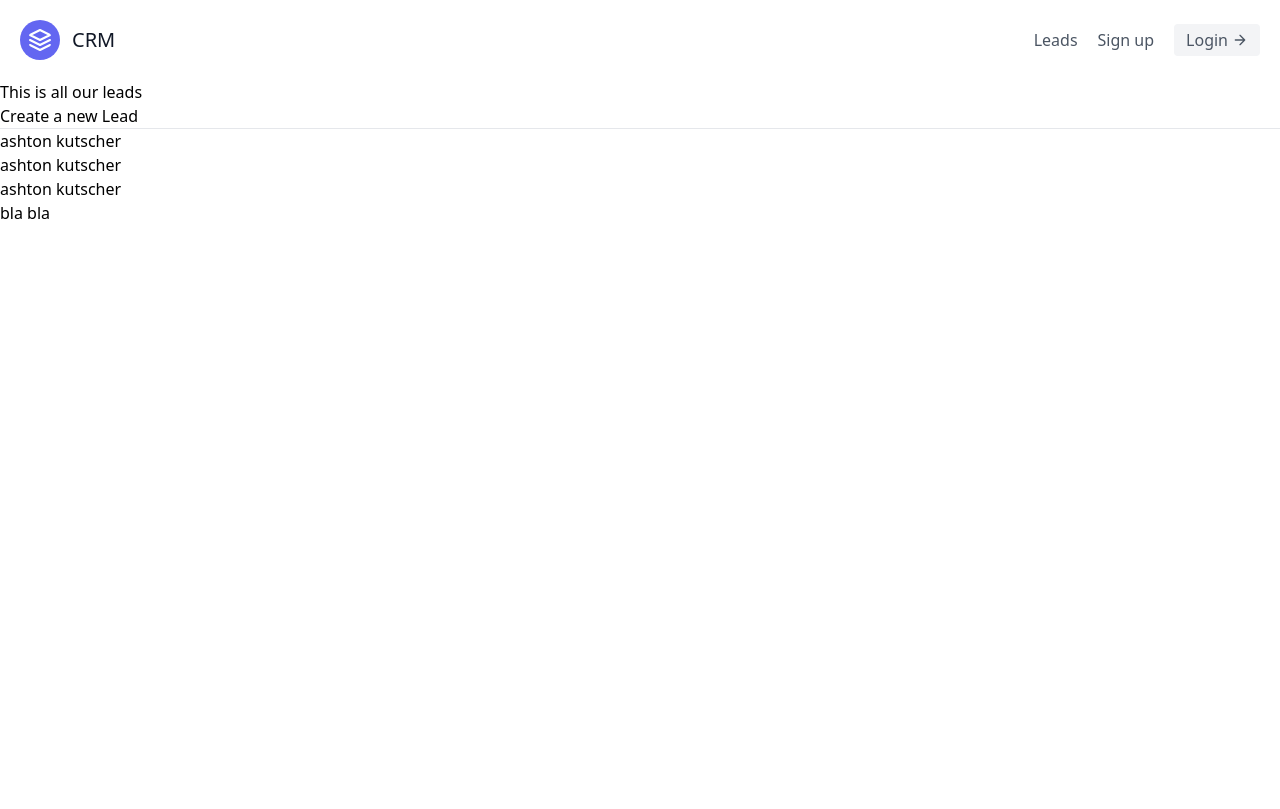
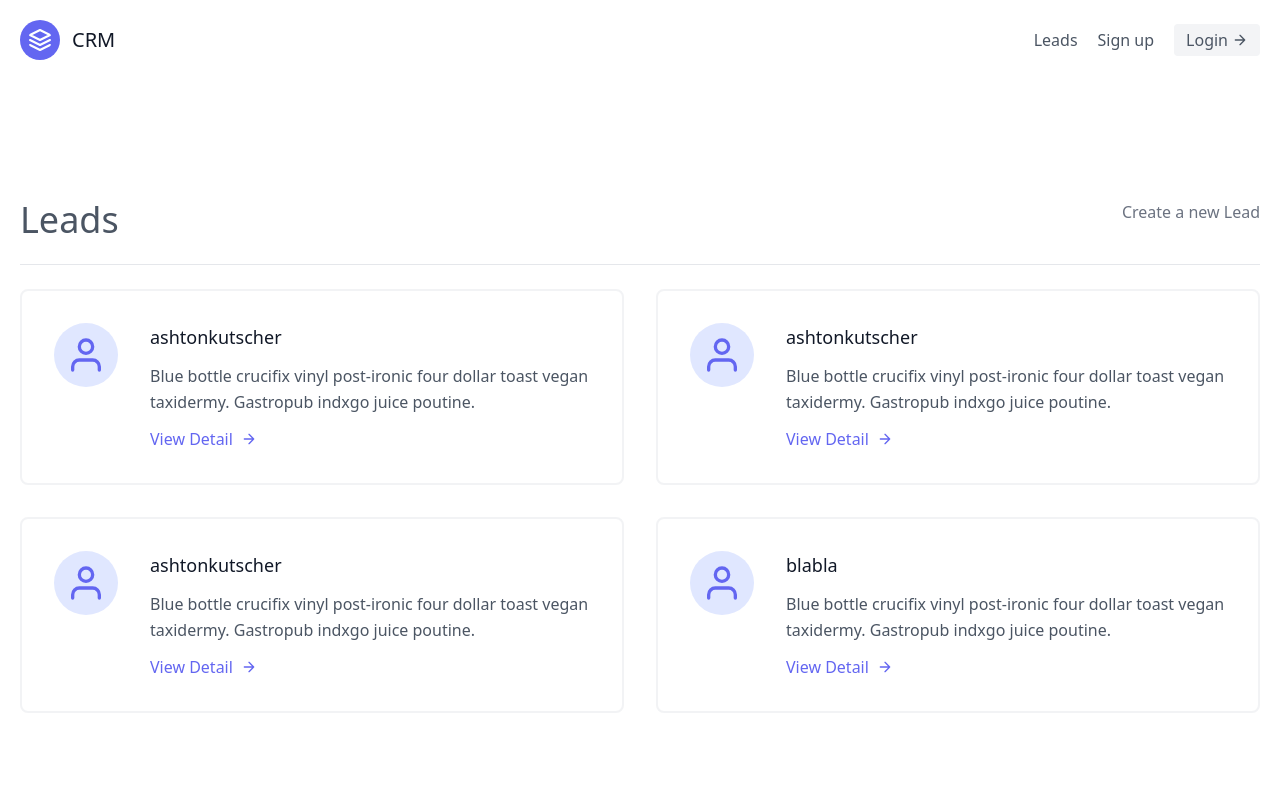
Before and after one commit to botros-workspace/CRM-django, a Django app: page /leads/ in a window 1280 px wide. Before the commit the page ends 219 px from the top, so only its background shows below. Run offline with Django 3.2, Linux system fonts and the light colour scheme; data comes from the database, SQL or seed files in the repository.

Commit message:
+ lead list view style

```diff
--- a/templates/lead-list.html
+++ b/templates/lead-list.html
@@ -1,11 +1,38 @@
 {% extends 'base.html' %}
 {% block content %}
-  <h1>This is all our leads</h1>
-        <a href = "{% url 'leads:lead-create' %}">Create a new Lead</a>
-        <hr />
+<section class="text-gray-600 body-font">
+  <div class="container px-5 py-24 mx-auto flex flex-wrap">
+  <div class= "w-full mb-6 py-6 flex justify-between item-center border-b border-grey-200">
+        <div>
+            <h1 class="text-4xl text-grey-800">Leads</h1>
+        </div>
+        <div>
+            <a class = "text-gray-500 hover:text-blue-500" href = "{% url 'leads:lead-create' %}"> Create a new Lead </a>
+        </div>
+    </div>
+    <div class="flex flex-wrap -m-4">
         {% for lead in leads %}
-            <div class ="lead">
-                <a href = "{% url 'leads:lead-detail' lead.pk %}">{{lead.first_name}} {{lead.last_name}}</a>
+            <div class="p-4 lg:w-1/2 md:w-full">
+                <div class="flex border-2 rounded-lg border-gray-200 border-opacity-50 p-8 sm:flex-row flex-col">
+                <div class="w-16 h-16 sm:mr-8 sm:mb-0 mb-4 inline-flex items-center justify-center rounded-full bg-indigo-100 text-indigo-500 flex-shrink-0">
+                    <svg fill="none" stroke="currentColor" stroke-linecap="round" stroke-linejoin="round" stroke-width="2" class="w-10 h-10" viewBox="0 0 24 24">
+                    <path d="M20 21v-2a4 4 0 00-4-4H8a4 4 0 00-4 4v2"></path>
+                    <circle cx="12" cy="7" r="4"></circle>
+                    </svg>
+                </div>
+                <div class="flex-grow">
+                    <h2 class="text-gray-900 text-lg title-font font-medium mb-3">{{lead.first_name}}{{lead.last_name}}</h2>
+                    <p class="leading-relaxed text-base">Blue bottle crucifix vinyl post-ironic four dollar toast vegan taxidermy. Gastropub indxgo juice poutine.</p>
+                    <a href = "{% url 'leads:lead-detail' lead.pk %}" class="mt-3 text-indigo-500 inline-flex items-center">View Detail
+                    <svg fill="none" stroke="currentColor" stroke-linecap="round" stroke-linejoin="round" stroke-width="2" class="w-4 h-4 ml-2" viewBox="0 0 24 24">
+                        <path d="M5 12h14M12 5l7 7-7 7"></path>
+                    </svg>
+                    </a>
+                </div>
+                </div>
             </div>
         {% endfor %}
+    </div>
+  </div>
+</section>
 {% endblock content %}
```
